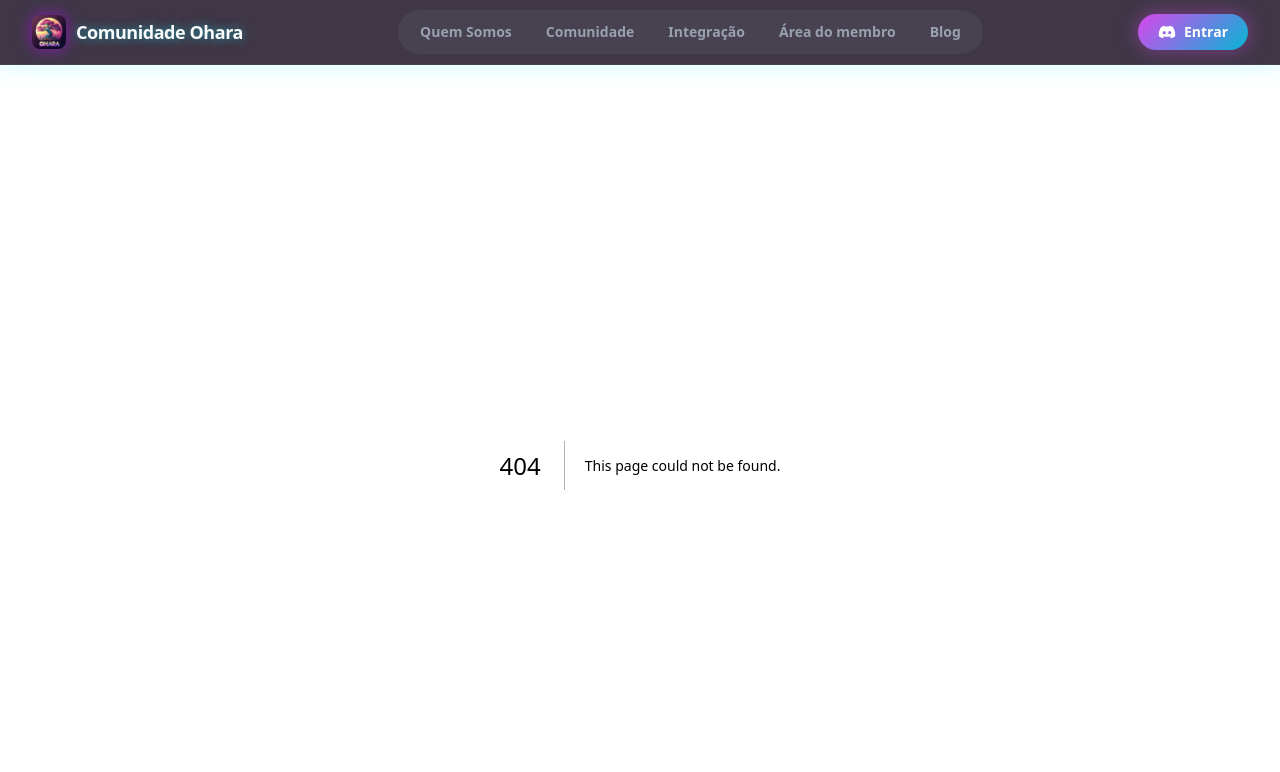
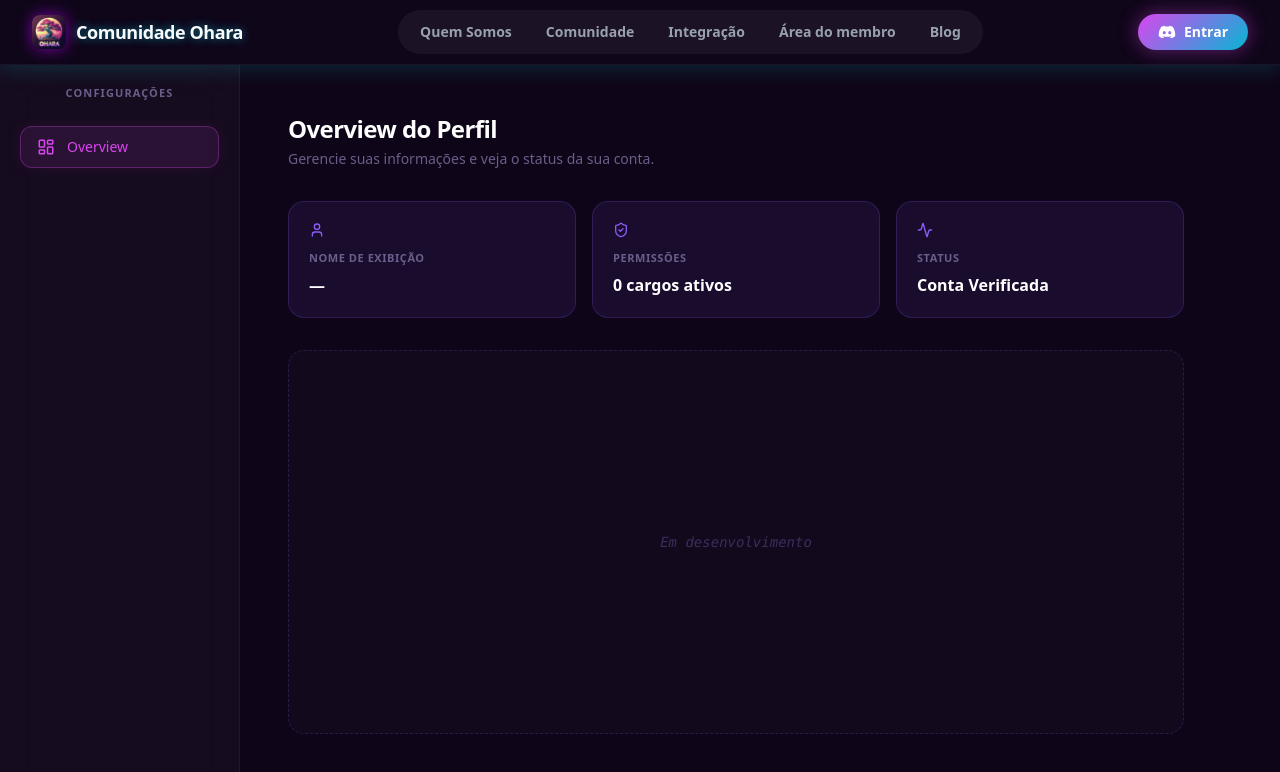
Before and after one commit to Jeancaetano12/Ohara-Site, a Next.js app: page /pages/configuracoes in a window 1280 px wide. Before the commit this address had no page. Shown: the top 772 px of the page. Built offline with nearby package versions, Linux system fonts and the light colour scheme.

Commit message:
FEAT: - Criação da area para gerenciamento de conta. FIX: Corrigido alguns imports.

```diff
--- a/app/_hooks/useProfile.ts
+++ b/app/_hooks/useProfile.ts
@@ -39,6 +39,7 @@ export interface ProfileData {
 }
 
 export interface MemberProfile {
+    id: string;
     discordId: string;
     username: string;
     globalName: string | null;
@@ -61,7 +62,7 @@ export function useProfile(discordId: string) {
         discordId ? `/users/${discordId}` : null,
         fetcher
     );
-
+    console.log(profile)
     return {
         profile: profile ?? null,
         loading: isLoading,
@@ -69,3 +70,21 @@ export function useProfile(discordId: string) {
         reload: mutate
     };
 }
+
+export function usePrivateProfile() {
+    // Pegamos o token para garantir que a requisição só aconteça se ele existir
+    const token = typeof window !== 'undefined' ? localStorage.getItem('ohara-token') : null;
+
+    // Se não houver token, passamos `null` e o SWR não tentará fazer o fetch
+    const { data: profile, error, isLoading, mutate } = useSWR<MemberProfile>(
+        token ? `/users/me` : null,
+        fetcher
+    );
+    console.log(profile)
+    return {
+        profile: profile ?? null,
+        loading: isLoading,
+        error: error ? error.message : null,
+        reload: mutate
+    };
+}
--- a/app/components/Header.tsx
+++ b/app/components/Header.tsx
@@ -9,7 +9,7 @@ import { FaDiscord } from 'react-icons/fa';
 import { IoIosArrowDown } from "react-icons/io";
 import { BsPersonBoundingBox } from "react-icons/bs";
 import { MdOutlineLogout } from "react-icons/md";
-import { LuLayoutDashboard } from "react-icons/lu";
+import { FaUserCog } from "react-icons/fa";
 
 function scrollToSection(id: string) {
   const el = document.getElementById(id);
@@ -228,18 +228,19 @@ export default function Header() {
                   </div>
 
                   <button
-                    onClick={() => router.push(`/pages/dashboard`)}
-                    className="cursor-pointer w-full text-left px-4 py-2.5 text-sm hover:bg-gray-50 dark:hover:bg-white/5 transition text-gray-700 dark:text-ohara-white"
-                  >
-                    <LuLayoutDashboard size={19} className="inline mr-2" />
-                    Dashboard
-                  </button>
-                  <button
                     onClick={() => router.push(`/pages/perfil/${user.discordId}`)}
                     className="cursor-pointer w-full text-left px-4 py-2.5 text-sm hover:bg-gray-50 dark:hover:bg-white/5 transition text-gray-700 dark:text-ohara-white"
                   >
                     <BsPersonBoundingBox size={19} className="inline mr-2" />
                     Meu Perfil
+                  </button>
+
+                  <button
+                    onClick={() => router.push(`/pages/configuracoes`)}
+                    className="cursor-pointer w-full text-left px-4 py-2.5 text-sm hover:bg-gray-50 dark:hover:bg-white/5 transition text-gray-700 dark:text-ohara-white"
+                  >
+                    <FaUserCog size={19} className="inline mr-2" />
+                    Configurações
                   </button>
 
                   <button
--- /dev/null
+++ b/app/pages/configuracoes/layout.tsx
@@ -0,0 +1,56 @@
+"use client";
+import Link from 'next/link';
+import { usePathname } from 'next/navigation';
+import { LayoutDashboard } from 'lucide-react';
+import { FaLink } from "react-icons/fa";
+
+export default function ConfigLayout({ children }: { children: React.ReactNode }) {
+    const pathname = usePathname();
+
+    const menuItems = [
+        { name: 'Overview', href: '/pages/configuracoes', icon: <LayoutDashboard size={18} /> },
+    ];
+
+    return (
+        <div className="flex min-h-screen bg-ohara-dark text-white">
+            {/* SIDEBAR */}
+            <aside className="w-60 border-r border-white/5 bg-white/[0.03] backdrop-blur-xl p-5 hidden md:flex flex-col gap-6">
+                <div className="px-2">
+                    <p className="text-[11px] font-bold uppercase tracking-widest text-center"
+                        style={{ color: '#6b5e8a' }}>
+                        Configurações
+                    </p>
+                </div>
+
+                <nav className="flex flex-col gap-1.5">
+                    {menuItems.map((item) => {
+                        const isActive = pathname === item.href;
+                        return (
+                            <Link
+                                key={item.href}
+                                href={item.href}
+                                className={`flex items-center gap-3 px-4 py-2.5 rounded-xl text-sm font-medium transition-all duration-200 ${isActive
+                                    ? 'text-ohara-pink border border-ohara-pink/30 bg-ohara-pink/10'
+                                    : 'text-gray-500 hover:text-gray-200 hover:bg-white/5'
+                                    }`}
+                                style={isActive ? {
+                                    boxShadow: '0 0 16px rgba(217,70,239,0.08)'
+                                } : {}}
+                            >
+                                <span className={isActive ? 'text-ohara-pink' : 'text-gray-600'}>
+                                    {item.icon}
+                                </span>
+                                {item.name}
+                            </Link>
+                        );
+                    })}
+                </nav>
+            </aside>
+
+            {/* CONTEÚDO DINÂMICO */}
+            <main className="flex-1 p-8 md:p-12 overflow-y-auto">
+                {children}
+            </main>
+        </div>
+    );
+}
--- /dev/null
+++ b/app/pages/configuracoes/page.tsx
@@ -0,0 +1,111 @@
+"use client";
+import { usePrivateProfile } from "@/app/_hooks/useProfile";
+import { User, Activity, ShieldCheck } from "lucide-react";
+
+export default function DashBoard() {
+    const { profile, loading, error } = usePrivateProfile();
+
+    const isDev = profile?.roles.some(role => role.name === "Dev");
+    const devRole = profile?.roles.find(role => role.name === "Dev");
+
+    // devColor tem prioridade quando o usuário é Dev
+    const accentColor = isDev && devRole?.colorHex
+        ? devRole.colorHex
+        : (profile?.colorHex || '#8b5cf6');
+
+    const accentBg = `${accentColor}18`;
+    const accentBorder = `${accentColor}35`;
+
+    if (loading) return (
+        <div className="flex items-center gap-3 text-ohara-blue animate-pulse py-10">
+            <div className="w-5 h-5 border-2 border-ohara-blue border-t-transparent rounded-full animate-spin" />
+            Carregando dados...
+        </div>
+    );
+
+    if (error) return (
+        <div className="text-red-400 py-10">Erro ao carregar dados: {error}</div>
+    );
+
+    const statCards = [
+        {
+            icon: <User size={16} />,
+            label: 'Nome de Exibição',
+            value: profile?.serverNickName || profile?.globalName || profile?.username || '—',
+        },
+        {
+            icon: <ShieldCheck size={16} />,
+            label: 'Permissões',
+            value: `${profile?.roles.length ?? 0} cargos ativos`,
+        },
+        {
+            icon: <Activity size={16} />,
+            label: 'Status',
+            value: 'Conta Verificada',
+        },
+    ];
+
+    return (
+        <div className="max-w-4xl space-y-8">
+            {/* Cabeçalho */}
+            <header className="space-y-1">
+                <div className="flex items-center gap-3">
+                    <h1 className="text-2xl font-black tracking-tight text-white">
+                        Overview do Perfil
+                    </h1>
+                    {isDev && (
+                        <span
+                            className="text-[11px] font-bold uppercase tracking-widest px-3 py-1 rounded-full border"
+                            style={{
+                                color: accentColor,
+                                background: accentBg,
+                                borderColor: accentBorder,
+                            }}
+                        >
+                            Dev
+                        </span>
+                    )}
+                </div>
+                <p className="text-sm" style={{ color: '#6b5e8a' }}>
+                    Gerencie suas informações e veja o status da sua conta.
+                </p>
+            </header>
+
+            {/* Cards de estatísticas */}
+            <div className="grid grid-cols-1 md:grid-cols-3 gap-4">
+                {statCards.map((card) => (
+                    <div
+                        key={card.label}
+                        className="rounded-2xl p-5 transition-all"
+                        style={{
+                            background: accentBg,
+                            border: `0.5px solid ${accentBorder}`,
+                        }}
+                    >
+                        <div className="mb-3" style={{ color: accentColor }}>
+                            {card.icon}
+                        </div>
+                        <p className="text-[11px] font-bold uppercase tracking-wider mb-1.5"
+                            style={{ color: '#6b5e8a' }}>
+                            {card.label}
+                        </p>
+                        <p className="text-base font-bold text-white">
+                            {card.value}
+                        </p>
+                    </div>
+                ))}
+            </div>
+
+            {/* Área reservada para conteúdo futuro */}
+            <div
+                className="w-full h-96 rounded-2xl flex items-center justify-center"
+                style={{
+                    background: 'rgba(255,255,255,0.02)',
+                    border: `0.5px dashed ${accentBorder}`,
+                }}
+            >
+                <p className="text-sm font-mono italic" style={{ color: '#3d2d5c' }}>Em desenvolvimento</p>
+            </div>
+        </div>
+    );
+}
--- a/app/pages/dashboard/page.tsx
+++ /dev/null
@@ -1,24 +0,0 @@
-"use client";
-
-export default function DashBoard() {
-    return (
-        <div className="bg-linear-to-br from-red-50/50 via-orange-50/50 to-red-50/50 dark:from-red-900/20 dark:via-orange-900/20 dark:to-red-900/20
-                          p-6 mr-20 ml-20 mt-20 rounded-2xl shadow-lg border border-red-200 dark:border-red-800/50
-                          hover:shadow-2xl hover:-translate-y-1 transition-all duration-300 ease-out
-                          transform relative overflow-hidden animate-pulse">
-            <div className="text-center mb-4 relative z-10">
-                <div className="inline-flex items-center justify-center w-10 h-10 bg-linear-to-br from-red-500 to-orange-500 rounded-full mb-4 shadow-lg mx-auto">
-                    <span className="text-2xl text-white">⚠️</span>
-                </div>
-                <h2 className="text-2xl font-bold text-red-700 dark:text-red-300 mb-2">
-                    Calma lá!
-                </h2>
-            </div>
-            <div className="relative z-10">
-                <p className="text-red-600 dark:text-red-300 mb-4 text-center leading-relaxed">
-                    Esta parte ainda está em desenvolvimento.
-                </p>
-            </div>
-        </div>
-    )
-}
--- a/app/pages/perfil/[discordId]/page.tsx
+++ b/app/pages/perfil/[discordId]/page.tsx
@@ -9,7 +9,6 @@ import { Share2, Edit3, Calendar, ShieldCheck, Info, Check } from 'lucide-react'
 import { useState, useEffect } from 'react';
 import EditProfileModal from '@/app/components/EditProfileModal';
 import SocialIcon from '@/app/components/SocialIcons';
-import SpotifyProfile from '@/app/components/SpotifyProfile';
 import SteamProfile from '@/app/components/SteamProfile';
 
 export default function ProfilePage() {
```
Also changed, not shown: 1 other file (tests, documents, lock files or other folders).
